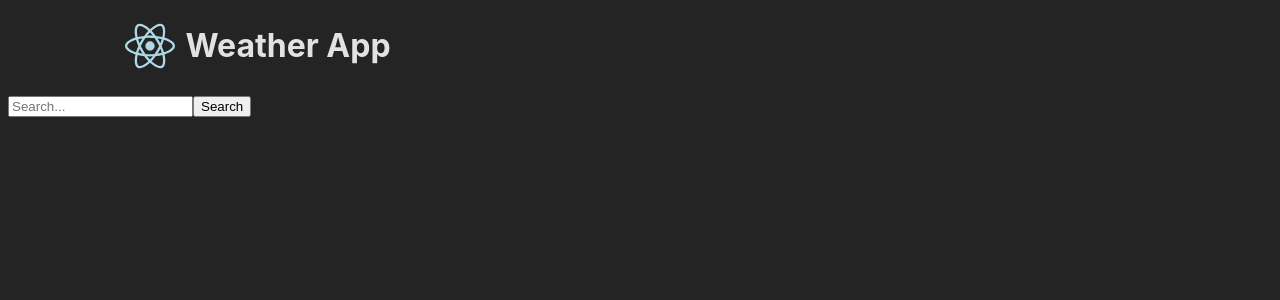
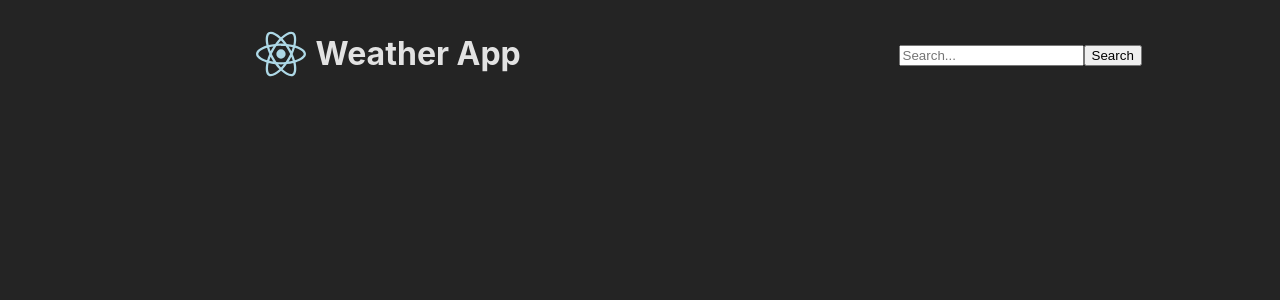
Before and after one commit to NahuMeza/React-Weather-App, a React (Vite) app: page /home in a window 1280 px wide. Shown: the top 300 px of the page. Built offline with nearby package versions, Linux system fonts and the light colour scheme.

Commit message:
added react router

```diff
--- a/src/App.jsx
+++ b/src/App.jsx
@@ -1,24 +1,14 @@
-import { Cords } from './Hooks/Cords.js'
+
+import { Navigate, Route, Routes } from 'react-router-dom'
 import { Header } from './Components/Header'
-
-const Search = () => {
-  const { searchValue, handleSumbit } = Cords()
-
-  return (
-    <>
-      <form onSubmit={handleSumbit}>
-        <input type='text' placeholder='Search...' ref={searchValue} />
-        <button type='submit'>Search</button>
-      </form>
-    </>
-  )
-}
 
 function App () {
   return (
     <>
-      <Header />
-      <Search />
+      <Navigate to='/home' />
+      <Routes>
+        <Route path='/home' element={<Header />} />
+      </Routes>
     </>
   )
 }
--- a/src/Components/Header.css
+++ b/src/Components/Header.css
@@ -1,3 +1,9 @@
+header{
+    display: flex;
+    justify-content: space-around;
+    align-items: center;
+}
+
 h1 {
     display: flex;
     justify-content: center;
--- a/src/Components/Header.jsx
+++ b/src/Components/Header.jsx
@@ -1,10 +1,12 @@
 import { ReactLogo } from '../Icons/ReactLogo.jsx'
 import './Header.css'
+import { Search } from './Search.jsx'
 
 export const Header = () => {
   return (
     <header>
       <h1> <ReactLogo /> Weather App</h1>
+      <Search />
     </header>
   )
 }
--- /dev/null
+++ b/src/Components/Search.jsx
@@ -0,0 +1,14 @@
+import { useCords } from '../Hooks/useCords'
+
+export const Search = () => {
+  const { searchValue, handleSumbit } = useCords()
+
+  return (
+    <>
+      <form onSubmit={handleSumbit}>
+        <input type='text' placeholder='Search...' ref={searchValue} />
+        <button type='submit'>Search</button>
+      </form>
+    </>
+  )
+}
--- a/src/Hooks/Cords.js
+++ /dev/null
@@ -1,17 +0,0 @@
-import { useRef } from 'react'
-export function Cords () {
-  const searchValue = useRef('')
-
-  const handleSumbit = (e) => {
-    e.preventDefault()
-    getCords()
-  }
-
-  const getCords = () => {
-    fetch(`http://api.openweathermap.org/geo/1.0/direct?q=${searchValue.current.value}&limit=1&appid=${import.meta.env.VITE_API_KEY}`)
-      .then(response => response.json())
-      .then(data => console.log(data))
-  }
-
-  return { searchValue, handleSumbit }
-}
--- /dev/null
+++ b/src/Hooks/useCords.js
@@ -0,0 +1,20 @@
+import { useRef, useContext } from 'react'
+import { CordsContext } from '../context/cordsContext.jsx'
+
+export function useCords () {
+  const searchValue = useRef('')
+  const { setCords } = useContext(CordsContext)
+
+  const getCords = () => {
+    fetch(`http://api.openweathermap.org/geo/1.0/direct?q=${searchValue.current.value}&limit=1&appid=${import.meta.env.VITE_API_KEY}`)
+      .then(response => response.json())
+      .then(data => setCords({ lat: data[0].lat, lon: data[0].lon }))
+  }
+
+  const handleSumbit = (e) => {
+    e.preventDefault()
+    getCords()
+  }
+
+  return { searchValue, handleSumbit }
+}
--- /dev/null
+++ b/src/context/cordsContext.jsx
@@ -0,0 +1,13 @@
+/* eslint-disable react/prop-types */
+import { createContext, useState } from 'react'
+
+export const CordsContext = createContext(null)
+
+export const CordsProvider = ({ children }) => {
+  const [cords, setCords] = useState({})
+  return (
+    <CordsContext.Provider value={{ setCords, cords }}>
+      {children}
+    </CordsContext.Provider>
+  )
+}
--- a/src/main.jsx
+++ b/src/main.jsx
@@ -1,10 +1,15 @@
-import React from 'react'
+
 import ReactDOM from 'react-dom/client'
 import App from './App.jsx'
 import './index.css'
+import { CordsProvider } from './context/cordsContext.jsx'
+import { BrowserRouter } from 'react-router-dom'
 
 ReactDOM.createRoot(document.getElementById('root')).render(
-  <React.StrictMode>
-    <App />
-  </React.StrictMode>
+  <BrowserRouter>
+    <CordsProvider>
+      <App />
+    </CordsProvider>
+  </BrowserRouter>
+
 )
```
Also changed, not shown: package.json (+6 -2 lines).
